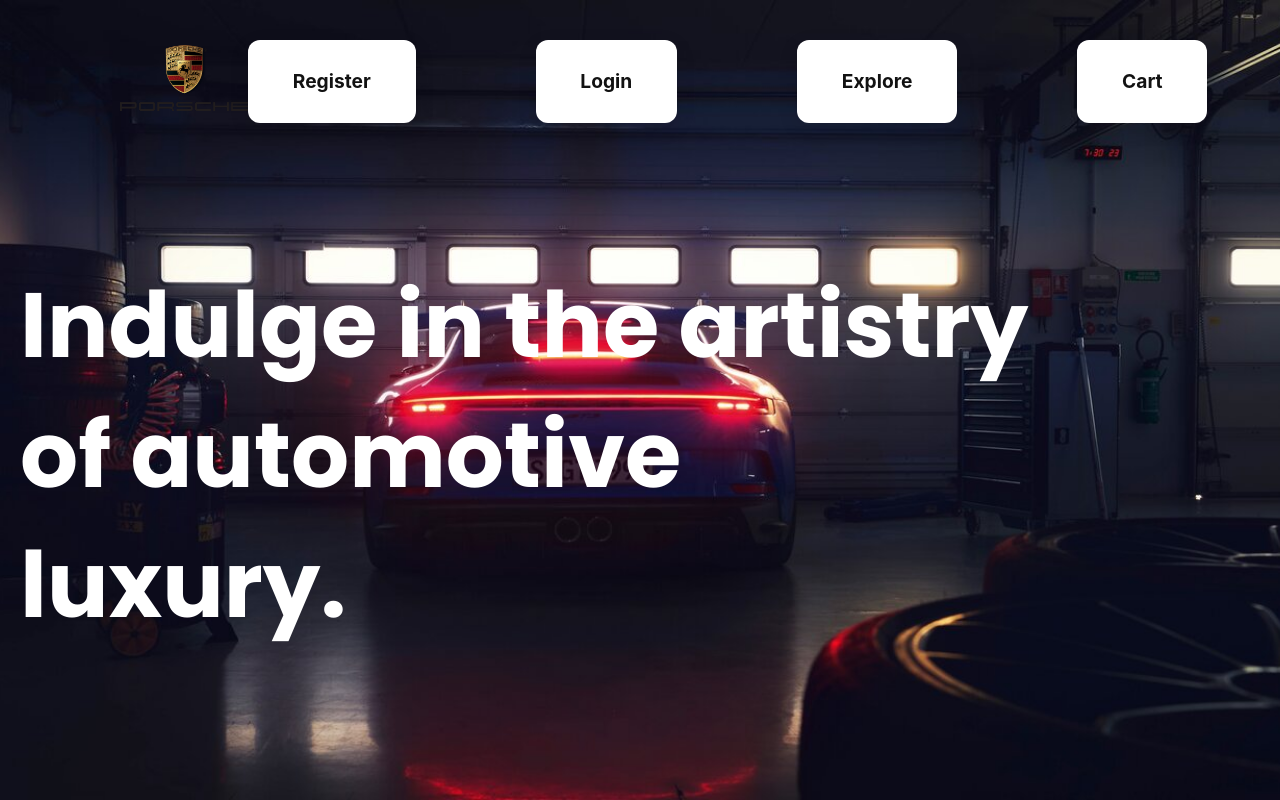
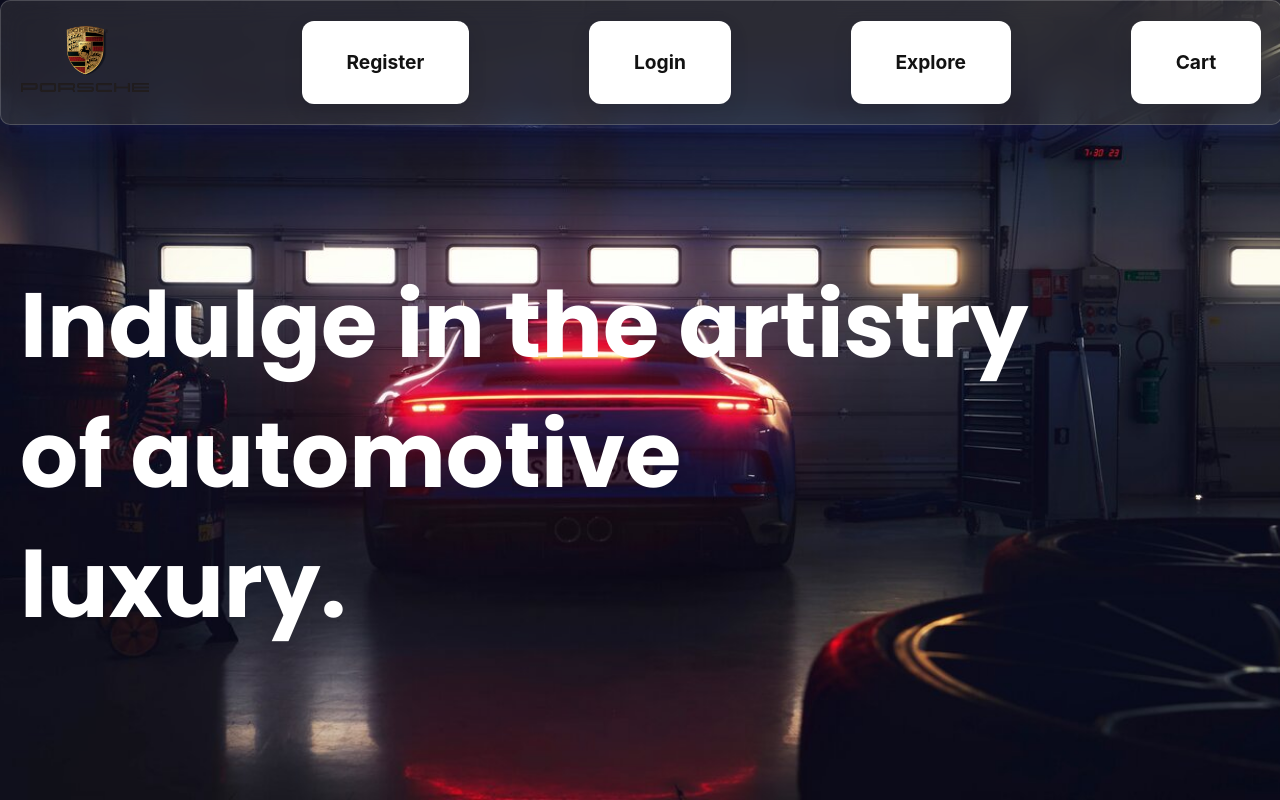
Before and after one commit to malakabdelbaki/porsche-frontend, a React (Vite) app: page / in a window 1280 px wide. Built offline with nearby package versions, Linux system fonts and the light colour scheme.

Commit message:
small changes

```diff
--- a/src/pages/Cart/Cart.css
+++ b/src/pages/Cart/Cart.css
@@ -16,7 +16,7 @@
 .background{
     width:100vw;
     height:100vh;
-    background-image: url('./bg2.svg');
+    background-image: url('./bg.svg');
     display:flex;
     justify-content: center;
     align-items: center;
--- a/src/pages/Home/Home.css
+++ b/src/pages/Home/Home.css
@@ -3,8 +3,7 @@ body {
     font-family: 'Arial', sans-serif;
     margin: 0;
     padding: 0;
-    background-color: #222; /* Dark gray background */
-    color: #fff; /* White text */
+    /* color: #fff; White text */
 }
 
 /* Container */
--- a/src/pages/Navbar/Navbar.css
+++ b/src/pages/Navbar/Navbar.css
@@ -1,9 +1,16 @@
 .nav{
+  width:100%;
   display: flex;
   justify-content: space-between;
   align-items: center;
-  margin: 40px 120px;
   position: relative;
+  background: rgba( 255, 255, 255, 0.1 );
+  box-shadow: 0 8px 32px 0 rgba( 31, 38, 135, 0.37 );
+  backdrop-filter: blur( 14px );
+  -webkit-backdrop-filter: blur( 14px );
+  border-radius: 10px;
+  border: 1px solid rgba( 255, 255, 255, 0.18 );
+  overflow-x: hidden;
 }
 
 
@@ -13,6 +20,7 @@
   list-style: none;
   font-size: 18px;
   gap:120px;
+  margin:20px;
 }
 
 .nav-button{
@@ -53,4 +61,5 @@
   width: auto;
   max-height: 72px;
   max-width: 250px;
+  padding:20px;
 }
--- a/src/pages/Product/Product.jsx
+++ b/src/pages/Product/Product.jsx
@@ -40,7 +40,7 @@ const Product = () => {
       const body = {
         productID: id,
       };
-
+      console.log(body);
       const headers = {headers: {'Content-Type': 'application/json','Authorization': 'Bearer ' + token}};
       await axios.post('http://localhost:3000/api/v1/customer',body,headers);
       alert('Product added to cart successfully!');
```
